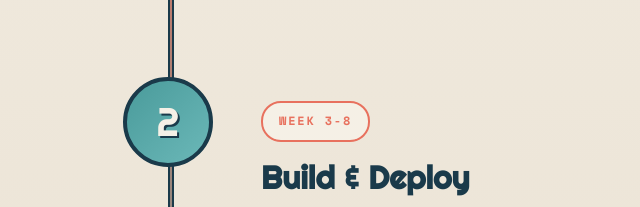
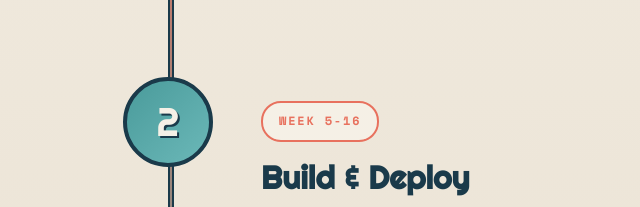
Before and after one commit to atunga/fractional-intel, a website built with Vite: page index.html in a window 1280 px wide. Shown: the part 6093-6300 px from the top of the page, 67-707 px from the left. Built offline with nearby package versions, Linux system fonts and the light colour scheme.

Commit message:
Updated index.html

```diff
--- a/index.html
+++ b/index.html
@@ -395,7 +395,7 @@
                             <span>2</span>
                         </div>
                         <div class="timeline-content">
-                            <span class="timeline-duration">Week 3-8</span>
+                            <span class="timeline-duration">Week 5-16</span>
                             <h3>Build & Deploy</h3>
                             <p>We implement the AI systems and process improvements that will drive lasting change. Working alongside your team, not in an ivory tower.</p>
                         </div>
```
